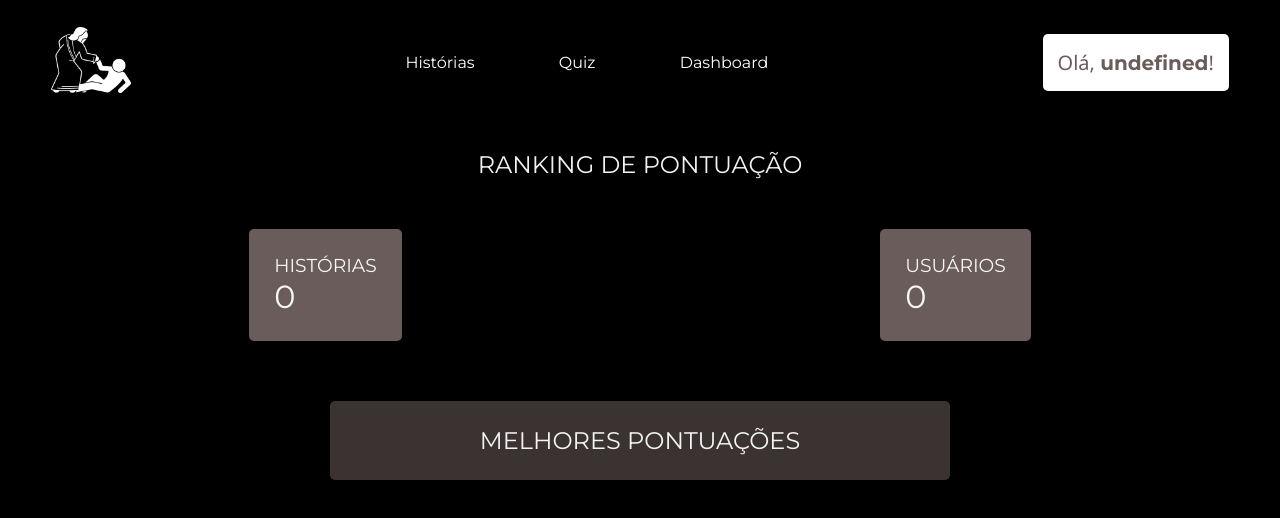
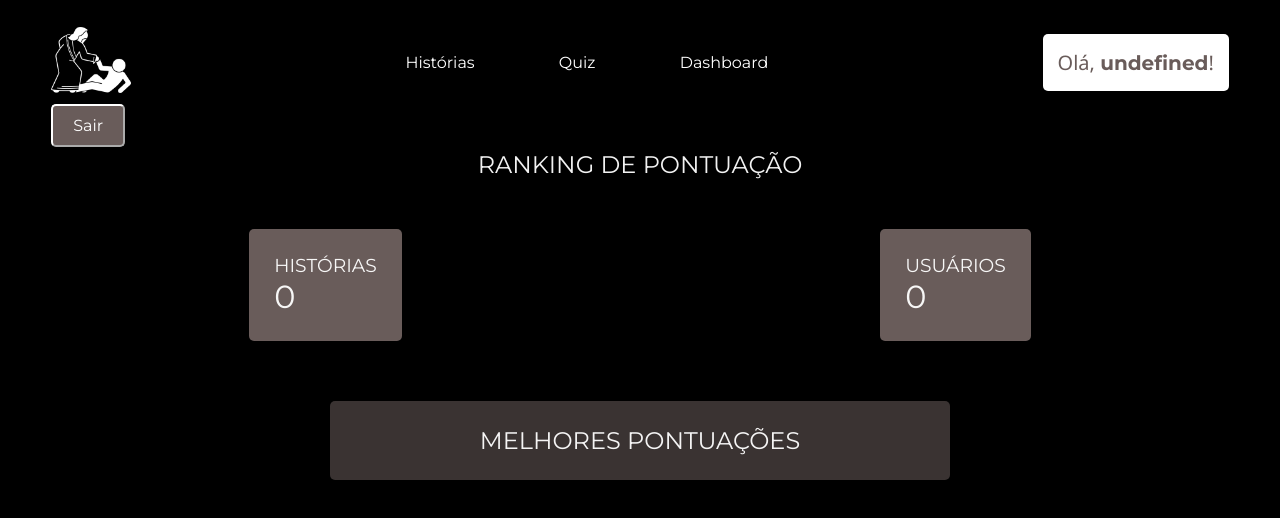
Before and after one commit to Lucas-Ronald/projetoIndividual, a website: page public/dashboard/dashboard.html in a window 1280 px wide. Drawn offline with nearby package versions, Linux system fonts and the light colour scheme; no server answers.

Commit message:
Botão de sair

```diff
--- a/public/dashboard/dashboard.html
+++ b/public/dashboard/dashboard.html
@@ -33,6 +33,9 @@
             <h3>Olá, <span id="b_usuario">usuário</span>!</h3>
           </div>
         </div>
+        <div class="btn-entrar">
+          <a href="../index.html"><button>Sair</button></a>
+      </div>
       </div>
     </header>
 
```
Also changed, not shown: public/dashboard/histórias.html (+4 -0 lines), public/dashboard/quiz.html (+4 -0 lines), public/css/styleIndex.css (line endings or trailing spaces), 2 other files.
